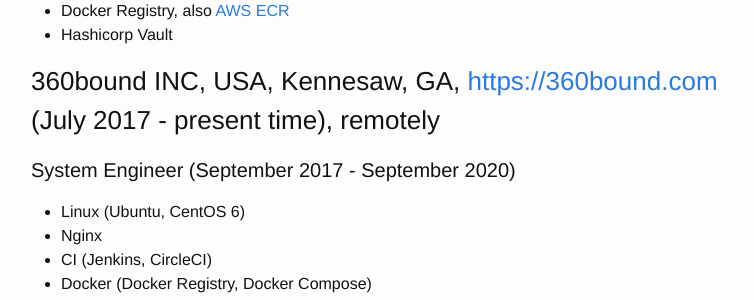
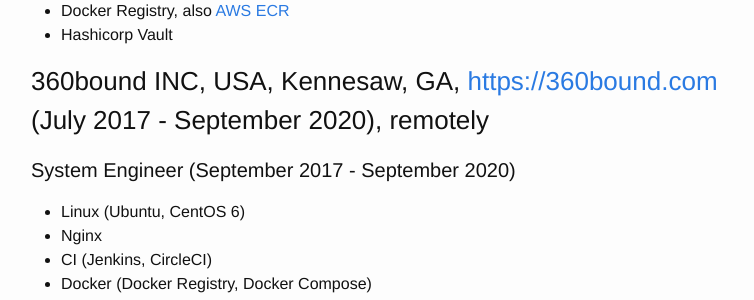
Before and after one commit to demshin/demsh.in, a Jekyll site: the page built from about.md, in a window 1280 px wide and 900 px high, scrolled down 745 px. Shown: the part 155-455 px from the top of the window, without its empty margins (239-993 px from the left). Built offline with Jekyll 4.4.1, drawn with Linux system fonts in a browser that asks for light colours.

Commit message:
fix 360bound work

```diff
--- a/about.md
+++ b/about.md
@@ -36,7 +36,7 @@ telegram: [@demshin](https://t.me/demshin)
 - Docker Registry, also [AWS ECR](https://aws.amazon.com/ecr/)
 - Hashicorp Vault
 
-### 360bound INC, USA, Kennesaw, GA, <https://360bound.com> (July 2017 - present time), remotely
+### 360bound INC, USA, Kennesaw, GA, <https://360bound.com> (July 2017 - September 2020), remotely
 
 #### System Engineer (September 2017 - September 2020)
 
```
